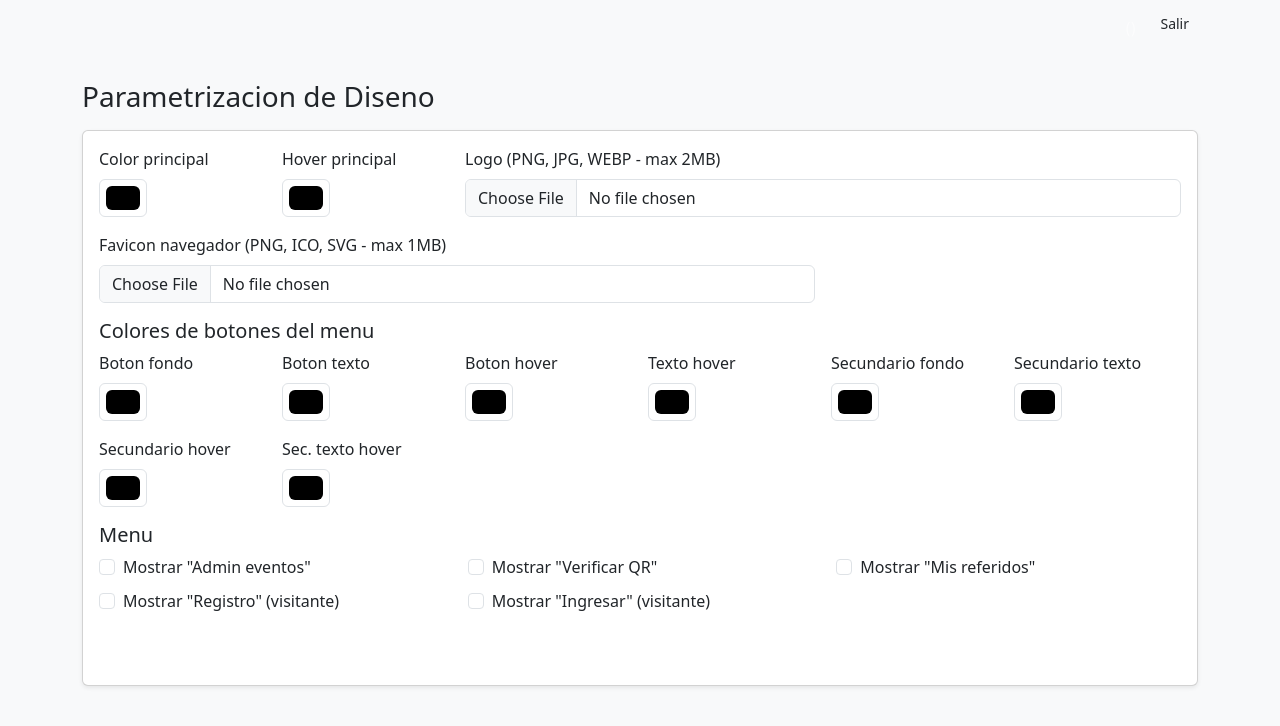
After one commit to danielcramirez/AsitenciaEventos, a PHP site: the page made by views/settings/design.php in a window 1280 px wide. The commit adds this page. Shown: the top 726 px of the page. Run offline with PHP 8.4, Linux system fonts and the light colour scheme; the template is opened without the code that fills it, so the values that code supplies are empty; some libraries are stand-ins or nearby versions.

Commit message:
feat: parametrizacion de diseno con colores extendidos, logo y favicon

```diff
--- a/index.php
+++ b/index.php
@@ -46,6 +46,7 @@ function parseRequest(): array {
         'logout' => ['controller' => 'auth', 'action' => 'logout'],
         'evento' => ['controller' => 'event', 'action' => 'show'],
         'admin_eventos' => ['controller' => 'event_admin', 'action' => 'index'],
+        'parametrizacion_diseno' => ['controller' => 'design_settings', 'action' => 'index'],
         'registrar' => ['controller' => 'registration', 'action' => 'register'],
         'consulta_qr' => ['controller' => 'qr', 'action' => 'consult'],
         'puerta' => ['controller' => 'checkin', 'action' => 'door'],
--- a/views/layout/header.php
+++ b/views/layout/header.php
@@ -1,5 +1,10 @@
 <?php
 $title = $title ?? APP_NAME;
+$design = app_design_settings();
+$brandColor = (string)($design['primary_color'] ?? '#006838');
+$brandHoverColor = (string)($design['primary_hover_color'] ?? '#0D9A49');
+$logoPath = (string)($design['logo_path'] ?? '');
+$faviconPath = (string)($design['favicon_path'] ?? '');
 ?>
 <!doctype html>
 <html lang="es">
@@ -7,15 +12,45 @@ $title = $title ?? APP_NAME;
   <meta charset="utf-8">
   <meta name="viewport" content="width=device-width, initial-scale=1">
   <title><?= h($title) ?></title>
+  <?php if ($faviconPath !== ''): ?>
+    <link rel="icon" href="<?= h($faviconPath) ?>">
+  <?php endif; ?>
   <link href="https://cdn.jsdelivr.net/npm/bootstrap@5.3.3/dist/css/bootstrap.min.css" rel="stylesheet">
   <style>
     :root{
-      --brand:#006838; --brand2:#0D9A49; --warn:#F5EB28; --accent:#F89621;
+      --brand:<?= h($brandColor) ?>;
+      --brand2:<?= h($brandHoverColor) ?>;
+      --menu-btn-bg:<?= h((string)($design['menu_button_bg'] ?? '#F5EB28')) ?>;
+      --menu-btn-fg:<?= h((string)($design['menu_button_text'] ?? '#111111')) ?>;
+      --menu-btn-hover-bg:<?= h((string)($design['menu_button_hover_bg'] ?? '#F89621')) ?>;
+      --menu-btn-hover-fg:<?= h((string)($design['menu_button_hover_text'] ?? '#111111')) ?>;
+      --menu-btn2-bg:<?= h((string)($design['menu_secondary_bg'] ?? '#FFFFFF')) ?>;
+      --menu-btn2-fg:<?= h((string)($design['menu_secondary_text'] ?? '#111111')) ?>;
+      --menu-btn2-hover-bg:<?= h((string)($design['menu_secondary_hover_bg'] ?? '#E9ECEF')) ?>;
+      --menu-btn2-hover-fg:<?= h((string)($design['menu_secondary_hover_text'] ?? '#111111')) ?>;
       --hc-bg:#0b0b0b; --hc-fg:#f5f5f5; --hc-accent:#f5eb28;
     }
     .btn-brand{ background:var(--brand); color:#fff; }
     .btn-brand:hover{ background:var(--brand2); color:#fff; }
     .badge-brand{ background:var(--brand); }
+    .btn-menu{
+      background:var(--menu-btn-bg);
+      color:var(--menu-btn-fg);
+      border:1px solid transparent;
+    }
+    .btn-menu:hover{
+      background:var(--menu-btn-hover-bg);
+      color:var(--menu-btn-hover-fg);
+    }
+    .btn-menu-secondary{
+      background:var(--menu-btn2-bg);
+      color:var(--menu-btn2-fg);
+      border:1px solid transparent;
+    }
+    .btn-menu-secondary:hover{
+      background:var(--menu-btn2-hover-bg);
+      color:var(--menu-btn2-hover-fg);
+    }
 
     body.hc-mode{ background:var(--hc-bg) !important; color:var(--hc-fg) !important; }
     body.hc-mode .card, body.hc-mode .navbar{ background:#141414 !important; color:var(--hc-fg) !important; }
@@ -28,20 +63,35 @@ $title = $title ?? APP_NAME;
 <body class="bg-light">
 <nav class="navbar navbar-expand-lg navbar-dark" style="background:var(--brand);">
   <div class="container">
-    <a class="navbar-brand" href="<?= BASE_URL ?>/"><?= h(APP_NAME) ?></a>
+    <a class="navbar-brand d-flex align-items-center gap-2" href="<?= BASE_URL ?>/">
+      <?php if ($logoPath !== ''): ?>
+        <img src="<?= h($logoPath) ?>" alt="Logo" style="height:32px;width:auto;">
+      <?php endif; ?>
+      <span><?= h(APP_NAME) ?></span>
+    </a>
     <div class="ms-auto d-flex gap-2">
       <?php if (current_user()): ?>
-        <?php if (in_array((string)current_user()['role'], [ROLE_OPERATOR, ROLE_ADMIN], true)): ?>
-          <a class="btn btn-sm btn-warning" href="<?= BASE_URL ?>/puerta">Verificar QR</a>
+        <?php if ((int)($design['menu_show_verificar_qr'] ?? 1) === 1 && in_array((string)current_user()['role'], [ROLE_OPERATOR, ROLE_ADMIN], true)): ?>
+          <a class="btn btn-sm btn-menu" href="<?= BASE_URL ?>/puerta">Verificar QR</a>
         <?php endif; ?>
-        <?php if (in_array((string)current_user()['role'], [ROLE_ENLACE, ROLE_ADMIN], true)): ?>
-          <a class="btn btn-sm btn-warning" href="<?= BASE_URL ?>/mis_referidos">Mis referidos</a>
+        <?php if ((int)($design['menu_show_mis_referidos'] ?? 1) === 1 && in_array((string)current_user()['role'], [ROLE_ENLACE, ROLE_ADMIN], true)): ?>
+          <a class="btn btn-sm btn-menu" href="<?= BASE_URL ?>/mis_referidos">Mis referidos</a>
+        <?php endif; ?>
+        <?php if ((int)($design['menu_show_admin_eventos'] ?? 1) === 1 && (string)current_user()['role'] === ROLE_ADMIN): ?>
+          <a class="btn btn-sm btn-menu" href="<?= BASE_URL ?>/admin_eventos">Admin eventos</a>
+        <?php endif; ?>
+        <?php if ((string)current_user()['role'] === ROLE_ADMIN): ?>
+          <a class="btn btn-sm btn-menu-secondary" href="<?= BASE_URL ?>/parametrizacion_diseno">Diseno</a>
         <?php endif; ?>
         <span class="navbar-text me-2"><?= h(current_user()['email']) ?> (<?= h(current_user()['role']) ?>)</span>
-        <a class="btn btn-sm btn-light" href="<?= BASE_URL ?>/logout">Salir</a>
+        <a class="btn btn-sm btn-menu-secondary" href="<?= BASE_URL ?>/logout">Salir</a>
       <?php else: ?>
-        <a class="btn btn-sm btn-light" href="<?= BASE_URL ?>/registro">Registro</a>
-        <a class="btn btn-sm btn-light" href="<?= BASE_URL ?>/login">Ingresar</a>
+        <?php if ((int)($design['menu_show_registro'] ?? 1) === 1): ?>
+          <a class="btn btn-sm btn-menu-secondary" href="<?= BASE_URL ?>/registro">Registro</a>
+        <?php endif; ?>
+        <?php if ((int)($design['menu_show_login'] ?? 1) === 1): ?>
+          <a class="btn btn-sm btn-menu-secondary" href="<?= BASE_URL ?>/login">Ingresar</a>
+        <?php endif; ?>
       <?php endif; ?>
     </div>
   </div>
--- /dev/null
+++ b/views/settings/design.php
@@ -0,0 +1,144 @@
+<h3 class="mb-3">Parametrizacion de Diseno</h3>
+
+<?php if (!empty($error)): ?>
+  <div class="alert alert-danger"><?= h((string)$error) ?></div>
+<?php endif; ?>
+<?php if (!empty($success)): ?>
+  <div class="alert alert-success"><?= h((string)$success) ?></div>
+<?php endif; ?>
+
+<div class="card shadow-sm">
+  <div class="card-body">
+    <form method="post" enctype="multipart/form-data" class="row g-3">
+      <input type="hidden" name="csrf" value="<?= h(csrf_token()) ?>">
+
+      <div class="col-md-2">
+        <label class="form-label">Color principal</label>
+        <input
+          class="form-control form-control-color"
+          type="color"
+          name="primary_color"
+          value="<?= h((string)($settings['primary_color'] ?? '#006838')) ?>"
+          required
+        >
+      </div>
+      <div class="col-md-2">
+        <label class="form-label">Hover principal</label>
+        <input
+          class="form-control form-control-color"
+          type="color"
+          name="primary_hover_color"
+          value="<?= h((string)($settings['primary_hover_color'] ?? '#0D9A49')) ?>"
+          required
+        >
+      </div>
+
+      <div class="col-md-8">
+        <label class="form-label">Logo (PNG, JPG, WEBP - max 2MB)</label>
+        <input class="form-control" type="file" name="logo" accept=".png,.jpg,.jpeg,.webp">
+        <?php if (!empty($settings['logo_path'])): ?>
+          <div class="mt-2">
+            <img src="<?= h((string)$settings['logo_path']) ?>" alt="Logo actual" style="max-height:64px;">
+          </div>
+          <div class="form-check mt-2">
+            <input class="form-check-input" type="checkbox" name="remove_logo" value="1" id="remove_logo">
+            <label class="form-check-label" for="remove_logo">Quitar logo actual</label>
+          </div>
+        <?php endif; ?>
+      </div>
+
+      <div class="col-md-8">
+        <label class="form-label">Favicon navegador (PNG, ICO, SVG - max 1MB)</label>
+        <input class="form-control" type="file" name="favicon" accept=".png,.ico,.svg">
+        <?php if (!empty($settings['favicon_path'])): ?>
+          <div class="mt-2 d-flex align-items-center gap-2">
+            <img src="<?= h((string)$settings['favicon_path']) ?>" alt="Favicon actual" style="height:24px;width:24px;">
+            <span class="small text-muted">Favicon actual</span>
+          </div>
+          <div class="form-check mt-2">
+            <input class="form-check-input" type="checkbox" name="remove_favicon" value="1" id="remove_favicon">
+            <label class="form-check-label" for="remove_favicon">Quitar favicon actual</label>
+          </div>
+        <?php endif; ?>
+      </div>
+
+      <div class="col-12">
+        <h5 class="mb-2">Colores de botones del menu</h5>
+        <div class="row g-3">
+          <div class="col-md-2">
+            <label class="form-label">Boton fondo</label>
+            <input class="form-control form-control-color" type="color" name="menu_button_bg" value="<?= h((string)($settings['menu_button_bg'] ?? '#F5EB28')) ?>" required>
+          </div>
+          <div class="col-md-2">
+            <label class="form-label">Boton texto</label>
+            <input class="form-control form-control-color" type="color" name="menu_button_text" value="<?= h((string)($settings['menu_button_text'] ?? '#111111')) ?>" required>
+          </div>
+          <div class="col-md-2">
+            <label class="form-label">Boton hover</label>
+            <input class="form-control form-control-color" type="color" name="menu_button_hover_bg" value="<?= h((string)($settings['menu_button_hover_bg'] ?? '#F89621')) ?>" required>
+          </div>
+          <div class="col-md-2">
+            <label class="form-label">Texto hover</label>
+            <input class="form-control form-control-color" type="color" name="menu_button_hover_text" value="<?= h((string)($settings['menu_button_hover_text'] ?? '#111111')) ?>" required>
+          </div>
+          <div class="col-md-2">
+            <label class="form-label">Secundario fondo</label>
+            <input class="form-control form-control-color" type="color" name="menu_secondary_bg" value="<?= h((string)($settings['menu_secondary_bg'] ?? '#FFFFFF')) ?>" required>
+          </div>
+          <div class="col-md-2">
+            <label class="form-label">Secundario texto</label>
+            <input class="form-control form-control-color" type="color" name="menu_secondary_text" value="<?= h((string)($settings['menu_secondary_text'] ?? '#111111')) ?>" required>
+          </div>
+          <div class="col-md-2">
+            <label class="form-label">Secundario hover</label>
+            <input class="form-control form-control-color" type="color" name="menu_secondary_hover_bg" value="<?= h((string)($settings['menu_secondary_hover_bg'] ?? '#E9ECEF')) ?>" required>
+          </div>
+          <div class="col-md-2">
+            <label class="form-label">Sec. texto hover</label>
+            <input class="form-control form-control-color" type="color" name="menu_secondary_hover_text" value="<?= h((string)($settings['menu_secondary_hover_text'] ?? '#111111')) ?>" required>
+          </div>
+        </div>
+      </div>
+
+      <div class="col-12">
+        <h5 class="mb-2">Menu</h5>
+        <div class="row">
+          <div class="col-md-4">
+            <div class="form-check">
+              <input class="form-check-input" type="checkbox" id="menu_admin_eventos" name="menu_show_admin_eventos" <?= !empty($settings['menu_show_admin_eventos']) ? 'checked' : '' ?>>
+              <label class="form-check-label" for="menu_admin_eventos">Mostrar "Admin eventos"</label>
+            </div>
+          </div>
+          <div class="col-md-4">
+            <div class="form-check">
+              <input class="form-check-input" type="checkbox" id="menu_verificar_qr" name="menu_show_verificar_qr" <?= !empty($settings['menu_show_verificar_qr']) ? 'checked' : '' ?>>
+              <label class="form-check-label" for="menu_verificar_qr">Mostrar "Verificar QR"</label>
+            </div>
+          </div>
+          <div class="col-md-4">
+            <div class="form-check">
+              <input class="form-check-input" type="checkbox" id="menu_referidos" name="menu_show_mis_referidos" <?= !empty($settings['menu_show_mis_referidos']) ? 'checked' : '' ?>>
+              <label class="form-check-label" for="menu_referidos">Mostrar "Mis referidos"</label>
+            </div>
+          </div>
+          <div class="col-md-4 mt-2">
+            <div class="form-check">
+              <input class="form-check-input" type="checkbox" id="menu_registro" name="menu_show_registro" <?= !empty($settings['menu_show_registro']) ? 'checked' : '' ?>>
+              <label class="form-check-label" for="menu_registro">Mostrar "Registro" (visitante)</label>
+            </div>
+          </div>
+          <div class="col-md-4 mt-2">
+            <div class="form-check">
+              <input class="form-check-input" type="checkbox" id="menu_login" name="menu_show_login" <?= !empty($settings['menu_show_login']) ? 'checked' : '' ?>>
+              <label class="form-check-label" for="menu_login">Mostrar "Ingresar" (visitante)</label>
+            </div>
+          </div>
+        </div>
+      </div>
+
+      <div class="col-12">
+        <button class="btn btn-brand">Guardar configuracion</button>
+      </div>
+    </form>
+  </div>
+</div>
```
Also changed, not shown: app/helpers.php (+66 -0 lines), basededatos.sql (+27 -0 lines), controllers/DesignSettingsController.php (added, +221 -0 lines), database/migrations.sql (+29 -0 lines), models/DesignSettingsModel.php (added, +154 -0 lines), 2 other files.
